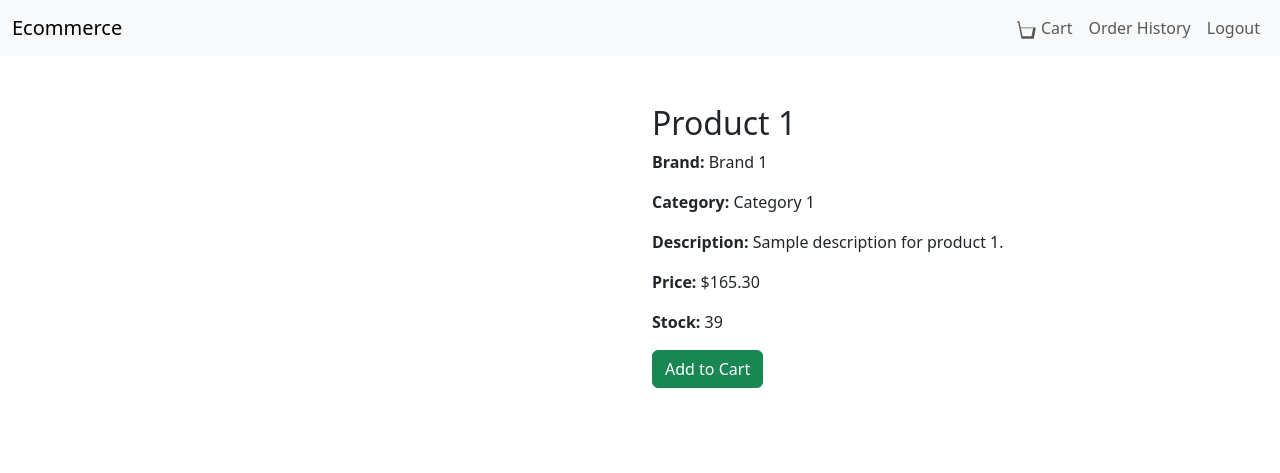
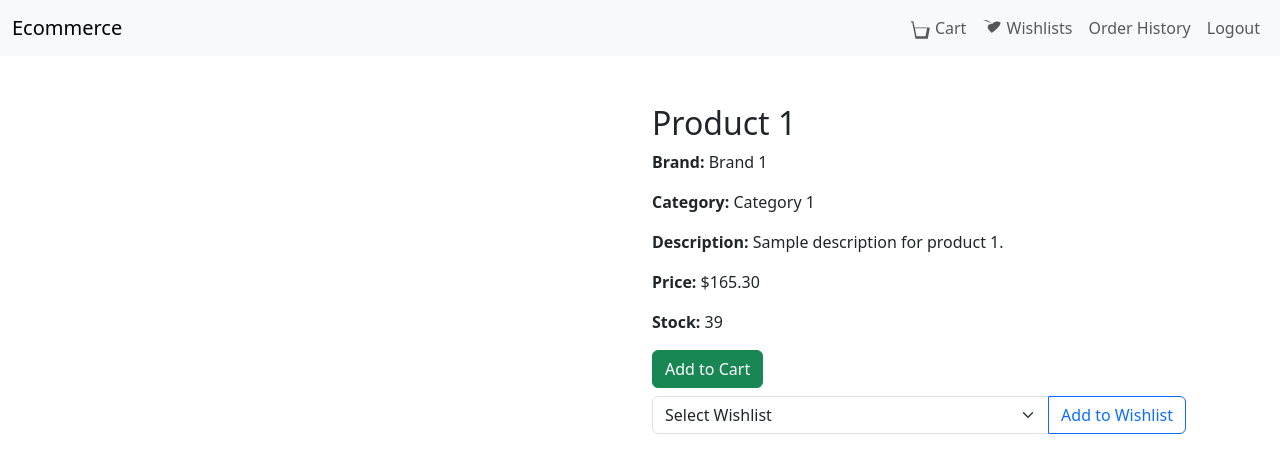
Before and after one commit to StarvingDogs/ecommerce, a Django app: page /product/1/ in a window 1280 px wide. Shown: the top 473 px of the page. Run offline with Django 5.2, Linux system fonts and the light colour scheme; a user stored in the database is signed in; data comes from the database, SQL or seed files in the repository; tables that the repository leaves empty hold one stand-in row (values such as "Sample post").

Commit message:
add wishlist functionality

```diff
--- a/ecommerce/models.py
+++ b/ecommerce/models.py
@@ -58,9 +58,10 @@
 
 class Wishlist(models.Model):
 	customer = models.ForeignKey(Customer, on_delete=models.CASCADE)
+	name = models.CharField(max_length=100, blank=True)
 	created_at = models.DateTimeField(auto_now_add=True)
 	def __str__(self):
-		return f"Wishlist {self.id} for {self.customer.user.username}"
+		return self.name if self.name else f"Wishlist {self.id} for {self.customer.user.username}"
 
 
 class WishlistItem(models.Model):
--- a/ecommerce/templates/ecommerce/base.html
+++ b/ecommerce/templates/ecommerce/base.html
@@ -44,6 +44,14 @@
                 Cart
               </a>
             </li>
+              <li class="nav-item">
+                <a class="nav-link" href="{% url 'ecommerce:wishlist_list' %}">
+                  <svg xmlns="http://www.w3.org/2000/svg" width="20" height="20" fill="currentColor" class="bi bi-heart" viewBox="0 0 16 16">
+                    <path d="M8 2.748-.717-.737C5.6-.281 8 3.223 8 3.223s2.4-3.504 6.717-1.475C15.824 4.6 8 10.25 8 10.25S.176 4.6 8 2.748z"/>
+                  </svg>
+                  Wishlists
+                </a>
+              </li>
             <li class="nav-item">
               <a class="nav-link" href="{% url 'ecommerce:order_history' %}">Order History</a>
             </li>
--- a/ecommerce/templates/ecommerce/detail.html
+++ b/ecommerce/templates/ecommerce/detail.html
@@ -19,6 +19,20 @@
           {% csrf_token %}
           <button type="submit" class="btn btn-success">Add to Cart</button>
         </form>
+          {% if wishlists %}
+          <form action="{% url 'ecommerce:add_to_wishlist' product.pk %}" method="post" class="mt-2">
+            {% csrf_token %}
+            <div class="input-group">
+              <select name="wishlist_id" class="form-select" required>
+                <option value="" disabled selected>Select Wishlist</option>
+                {% for wishlist in wishlists %}
+                  <option value="{{ wishlist.id }}">{{ wishlist.name|default:'Wishlist' }}</option>
+                {% endfor %}
+              </select>
+              <button type="submit" class="btn btn-outline-primary">Add to Wishlist</button>
+            </div>
+          </form>
+          {% endif %}
       {% endif %}
     </div>
   </div>
--- a/ecommerce/urls.py
+++ b/ecommerce/urls.py
@@ -13,8 +13,16 @@
     path('cart/increment/<int:item_id>/', views.increment_cart_item, name='increment_cart_item'),
     path('cart/decrement/<int:item_id>/', views.decrement_cart_item, name='decrement_cart_item'),
     path('cart/remove/<int:item_id>/', views.remove_cart_item, name='remove_cart_item'),
+    path('wishlist/add/<int:product_id>/', views.add_to_wishlist, name='add_to_wishlist'),
     path('create-checkout-session/', views.create_checkout_session, name='create_checkout_session'),
     path('success/', views.payment_success, name='payment_success'),
     path('orders/', views.order_history, name='order_history'),
     path('orders/<int:order_id>/', views.order_detail, name='order_detail'),
+    path('wishlists/', views.wishlist_list, name='wishlist_list'),
+    path('wishlists/create/', views.wishlist_create, name='wishlist_create'),
+    path('wishlists/<int:wishlist_id>/rename/', views.wishlist_rename, name='wishlist_rename'),
+    path('wishlists/<int:wishlist_id>/delete/', views.wishlist_delete, name='wishlist_delete'),
+    path('wishlists/<int:wishlist_id>/', views.wishlist_detail, name='wishlist_detail'),
+    path('wishlists/<int:wishlist_id>/remove/<int:item_id>/', views.wishlist_remove_item, name='wishlist_remove_item'),
+    path('wishlists/<int:wishlist_id>/add_to_cart/<int:item_id>/', views.wishlist_add_to_cart, name='wishlist_add_to_cart'),
 ]
--- a/ecommerce/views.py
+++ b/ecommerce/views.py
@@ -10,7 +10,7 @@
 from django.contrib.auth import login as auth_login
 from django.contrib import messages
 from django.core.paginator import Paginator
-from .models import Customer, Order, OrderItem, Product, Cart, CartItem
+from .models import Customer, Order, OrderItem, Product, Cart, CartItem, Wishlist, WishlistItem
 from django.views.decorators.csrf import csrf_exempt
 from django.http import JsonResponse, HttpResponse
 
@@ -91,8 +91,28 @@
 
 def product_detail(request, pk):
     product = get_object_or_404(Product, pk=pk)
-    return render(request, 'ecommerce/detail.html', {'product': product})
+    customer = None
+    wishlists = None
+    if request.user.is_authenticated:
+        customer = Customer.objects.filter(user=request.user).first()
+        if customer:
+            wishlists = Wishlist.objects.filter(customer=customer)
+    return render(request, 'ecommerce/detail.html', {'product': product, 'wishlists': wishlists})
 
+
+@login_required
+def add_to_wishlist(request, product_id):
+    customer = get_object_or_404(Customer, user=request.user)
+    product = get_object_or_404(Product, pk=product_id)
+    wishlist_id = request.POST.get('wishlist_id')
+    wishlist = get_object_or_404(Wishlist, id=wishlist_id, customer=customer)
+    # Prevent duplicates
+    if not WishlistItem.objects.filter(wishlist=wishlist, product=product).exists():
+        WishlistItem.objects.create(wishlist=wishlist, product=product)
+        messages.success(request, f'Added {product.name} to wishlist {wishlist.name}.')
+    else:
+        messages.info(request, f'{product.name} is already in wishlist {wishlist.name}.')
+    return redirect('ecommerce:product_detail', pk=product_id)
 
 def get_user_cart(request):
     if not request.user.is_authenticated:
@@ -254,3 +274,80 @@
     customer = Customer.objects.get(user=request.user)
     orders = customer.order_set.order_by('-created_at').prefetch_related('items__product')
     return render(request, 'ecommerce/order_history.html', {'orders': orders})
+
+# --- Wishlist Management Views ---
+@login_required
+def wishlist_list(request):
+    customer = get_object_or_404(Customer, user=request.user)
+    wishlists = Wishlist.objects.filter(customer=customer)
+    return render(request, 'ecommerce/wishlist_list.html', {'wishlists': wishlists})
+
+@login_required
+def wishlist_create(request):
+    customer = get_object_or_404(Customer, user=request.user)
+    if request.method == 'POST':
+        name = request.POST.get('name', '').strip()
+        if name:
+            wishlist = Wishlist.objects.create(customer=customer)
+            wishlist.name = name
+            wishlist.save()
+            messages.success(request, f'Wishlist "{wishlist.name}" created successfully.')
+            return redirect('ecommerce:wishlist_list')
+        else:
+            messages.error(request, 'Wishlist name cannot be empty.')
+    return render(request, 'ecommerce/wishlist_create.html')
+
+@login_required
+def wishlist_rename(request, wishlist_id):
+    wishlist = get_object_or_404(Wishlist, id=wishlist_id, customer__user=request.user)
+    if request.method == 'POST':
+        name = request.POST.get('name', '').strip()
+        if name:
+            wishlist.name = name
+            wishlist.save()
+            messages.success(request, f'Wishlist renamed to "{wishlist.name}" successfully.')
+            return redirect('ecommerce:wishlist_list')
+        else:
+            messages.error(request, 'Wishlist name cannot be empty.')
+    return render(request, 'ecommerce/wishlist_rename.html', {'wishlist': wishlist})
+
+@login_required
+def wishlist_delete(request, wishlist_id):
+    wishlist = get_object_or_404(Wishlist, id=wishlist_id, customer__user=request.user)
+    if request.method == 'POST':
+        wishlist.delete()
+        messages.success(request, f'Wishlist "{wishlist.name}" deleted successfully.')
+        return redirect('ecommerce:wishlist_list')
+    return render(request, 'ecommerce/wishlist_delete.html', {'wishlist': wishlist})
+
+
+# --- Wishlist Detail and Item Actions ---
+@login_required
+def wishlist_detail(request, wishlist_id):
+    wishlist = get_object_or_404(Wishlist, id=wishlist_id, customer__user=request.user)
+    items = wishlist.items.select_related('product')
+    return render(request, 'ecommerce/wishlist_detail.html', {'wishlist': wishlist, 'items': items})
+
+@login_required
+def wishlist_remove_item(request, wishlist_id, item_id):
+    wishlist = get_object_or_404(Wishlist, id=wishlist_id, customer__user=request.user)
+    item = get_object_or_404(WishlistItem, id=item_id, wishlist=wishlist)
+    if request.method == 'POST':
+        item.delete()
+        messages.success(request, f'Item removed from wishlist.')
+        return redirect('ecommerce:wishlist_detail', wishlist_id=wishlist.id)
+    return redirect('ecommerce:wishlist_detail', wishlist_id=wishlist.id)
+
+@login_required
+def wishlist_add_to_cart(request, wishlist_id, item_id):
+    wishlist = get_object_or_404(Wishlist, id=wishlist_id, customer__user=request.user)
+    item = get_object_or_404(WishlistItem, id=item_id, wishlist=wishlist)
+    customer = get_object_or_404(Customer, user=request.user)
+    cart, _ = Cart.objects.get_or_create(customer=customer)
+    cart_item, created = CartItem.objects.get_or_create(cart=cart, product=item.product)
+    if not created:
+        cart_item.quantity += 1
+        cart_item.save()
+    item.delete()
+    messages.success(request, f'Item added to cart and removed from wishlist.')
+    return redirect('ecommerce:wishlist_detail', wishlist_id=wishlist.id)
```
Also changed, not shown: ecommerce/templates/ecommerce/wishlist_create.html (added, +15 -0 lines), ecommerce/templates/ecommerce/wishlist_delete.html (added, +12 -0 lines), ecommerce/templates/ecommerce/wishlist_detail.html (added, +29 -0 lines), ecommerce/templates/ecommerce/wishlist_list.html (added, +23 -0 lines), ecommerce/templates/ecommerce/wishlist_rename.html (added, +15 -0 lines), ecommerce/migrations/0003_wishlist_name.py (added).
